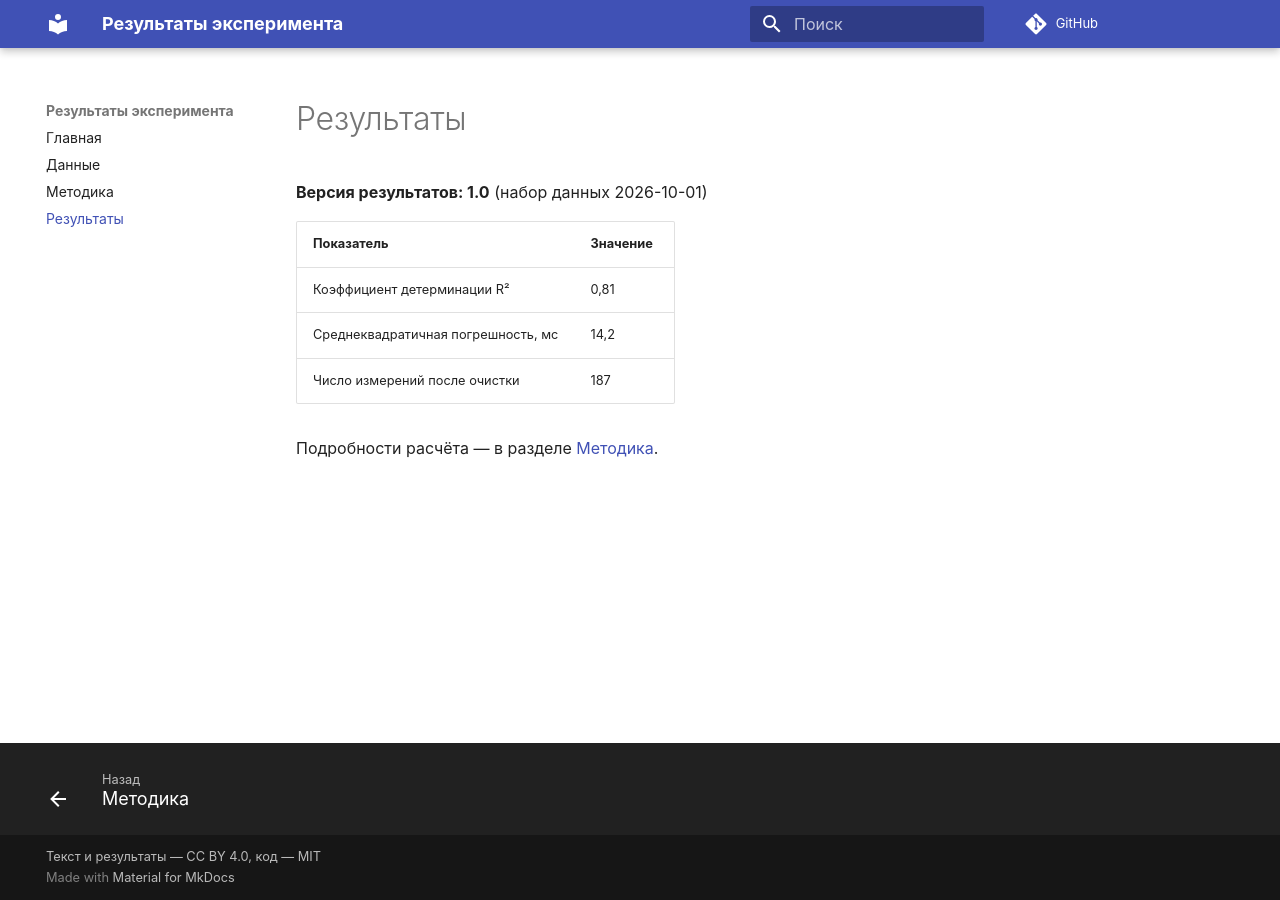
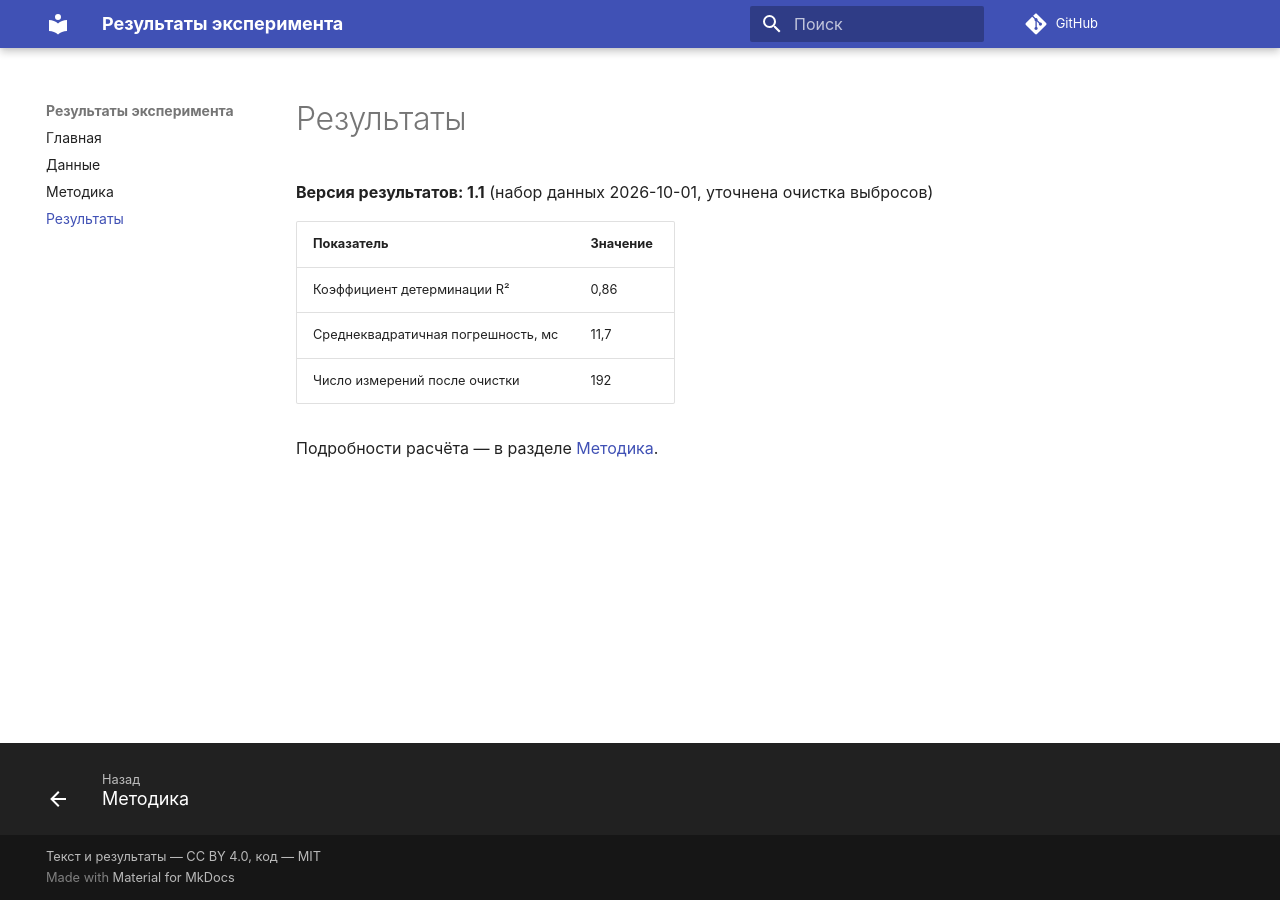
Before and after one commit to Katrin-Kad/ssg-research, an MkDocs documentation site: the page built from docs/results.md, in a window 1280 px wide. Built offline with MkDocs 1.6.1 and Material for MkDocs 9.7.7, drawn with Linux system fonts in a browser that asks for light colours; comment, search, counter and statistics services are not loaded; the version menu is left out.

Commit message:
Update results version and metrics in results.md

```diff
--- a/docs/results.md
+++ b/docs/results.md
@@ -1,11 +1,11 @@
 # Результаты
 
-**Версия результатов: 1.0** (набор данных 2026-10-01)
+**Версия результатов: 1.1** (набор данных 2026-10-01, уточнена очистка выбросов)
 
 | Показатель | Значение |
 |---|---|
-| Коэффициент детерминации R² | 0,81 |
-| Среднеквадратичная погрешность, мс | 14,2 |
-| Число измерений после очистки | 187 |
+| Коэффициент детерминации R² | 0,86 |
+| Среднеквадратичная погрешность, мс | 11,7 |
+| Число измерений после очистки | 192 |
 
 Подробности расчёта — в разделе [Методика](method.md#calc).
```
